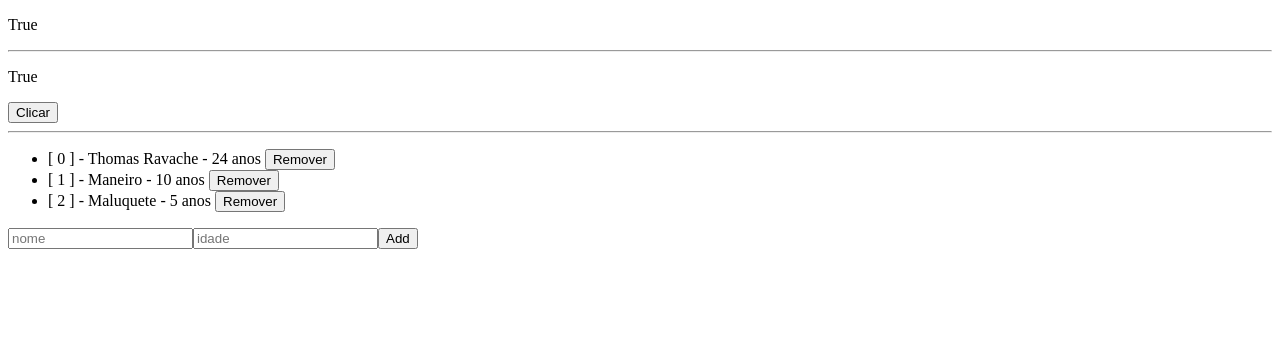
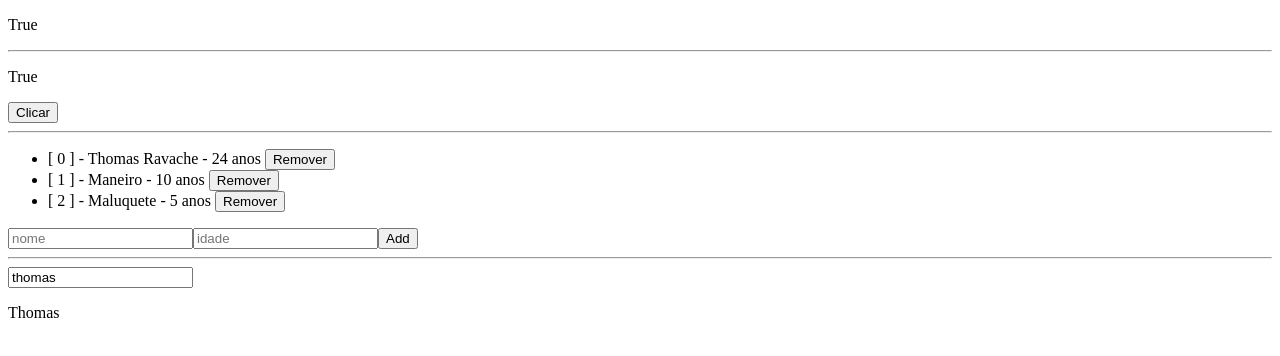
Before and after one commit to thomasravache/curso-de-angular-typescript-udemy, an Angular app: page / in a window 1280 px wide. Shown: the top 356 px of the page. Built offline with nearby package versions, Linux system fonts and the light colour scheme.

Commit message:
feat: *ngSwitch

```diff
--- a/src/app/diretivas-estruturais/diretivas-estruturais.component.html
+++ b/src/app/diretivas-estruturais/diretivas-estruturais.component.html
@@ -34,3 +34,12 @@
 <input placeholder="idade" [(ngModel)]="form.idade" type="text">
 
 <button (click)="onClickAddList()">Add</button>
+
+<hr>
+
+<input type="text" [(ngModel)]="nome" >
+<div [ngSwitch]="nome">
+    <p *ngSwitchCase="'thomas'">Thomas</p>
+    <p *ngSwitchCase="'teste'">Teste</p>
+    <p *ngSwitchDefault>Deu ruim sua busca</p>
+</div>
--- a/src/app/diretivas-estruturais/diretivas-estruturais.component.ts
+++ b/src/app/diretivas-estruturais/diretivas-estruturais.component.ts
@@ -17,6 +17,7 @@ export class DiretivasEstruturaisComponent implements OnInit {
     nome: '',
     idade: null,
   };
+  public nome: string = 'thomas';
 
   constructor() {
 
```
